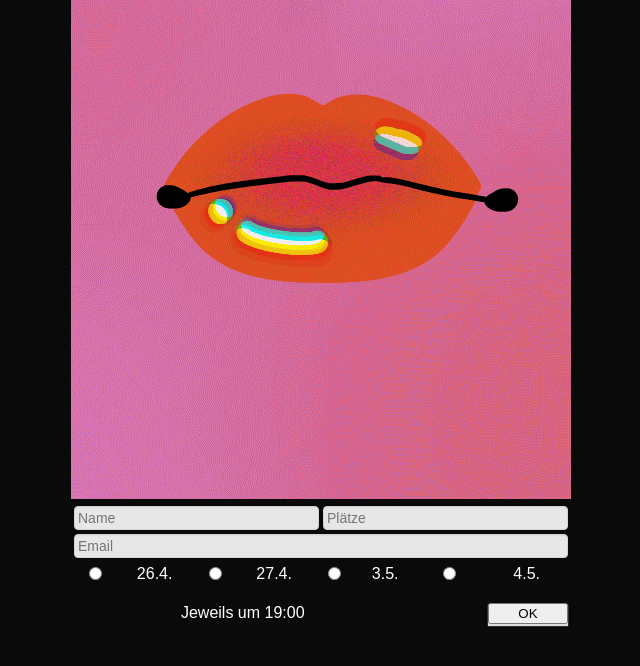
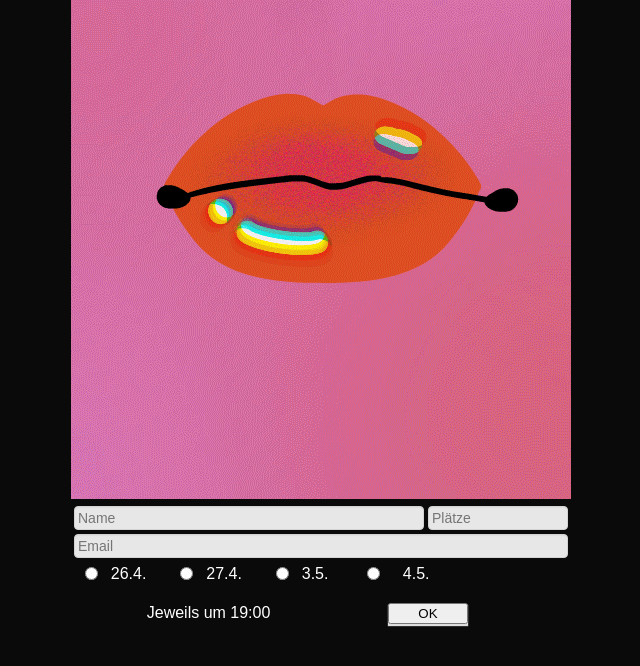
Before and after one commit to alexarnimueller/erikas-secret, a Flask app: page / in a window 1280 px wide. Shown: the part 109-775 px from the top of the page, without its empty margins (319-959 px from the left). Run offline with Flask 3, Linux system fonts and the light colour scheme.

Commit message:
:construction:

```diff
--- a/app/static/style.css
+++ b/app/static/style.css
@@ -10,7 +10,7 @@ html {
 }
 
 table {
-    width: 500px;
+    width: 400px;
 }
 
 img {
--- a/app/templates/index.html
+++ b/app/templates/index.html
@@ -23,22 +23,22 @@
 		<div class="center">
 			<table style="width:100%">
 				<tr>
-					<td colspan="3">{{ form.name }}</td><td>{{ form.seats }}</td>
+					<td style="width:350px;">{{ form.name }}</td><td>{{ form.seats }}</td>
 				</tr>
 				<tr>
-					<td colspan="4">{{ form.email }}</td>
+					<td colspan="2">{{ form.email }}</td>
 				</tr>
 			</table>
 			<table>
 				<tr>
 					{% for day in form.date %}
 						<td>{{ day }}</td>
-						<td>{{ day.label }}</td>
+						<td align="left">{{ day.label }}</td>
 					{% endfor %}
 				</tr>
 				<tr>
 					<td colspan="6"><p>Jeweils um 19:00</p></td>
-					<td  colspan="2" align="right">
+					<td colspan="2" align="right">
 						<button type="submit" style="width:80px">OK</button>
 					</td>
 				</tr>
```
